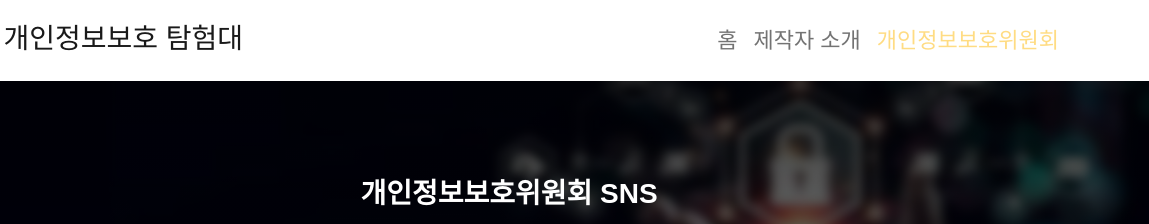
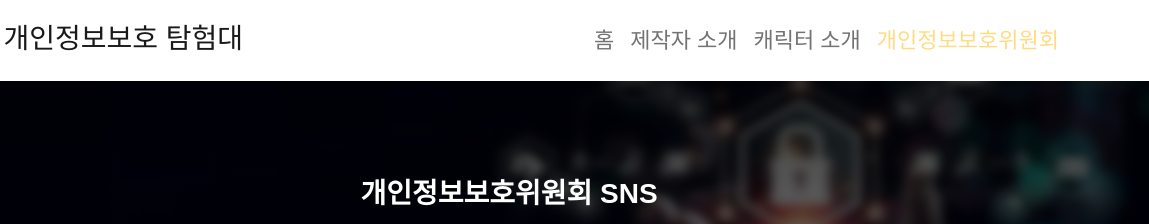
Before and after one commit to lcl1380/pipc_team, a plain HTML site: page cardnews.html in a window 1280 px wide. Shown: the top 224 px of the page, 131-1280 px from the left. Drawn offline with nearby package versions, Linux system fonts and the light colour scheme; a web font is replaced by a local one.

Commit message:
Update cardnews.html

```diff
--- a/cardnews.html
+++ b/cardnews.html
@@ -38,6 +38,7 @@
                 <ul class="navbar-nav ms-auto my-2">
                     <li class="font-modu nav-item"><a class="nav-link" href="index.html">홈</a></li>
                     <li class="font-modu nav-item"><a class="nav-link" href="about.html">제작자 소개</a></li>
+                    <li class="font-modu nav-item"><a class="nav-link" href="about_character.html">캐릭터 소개</a></li>
                     <li class="font-modu nav-item"><a class="nav-link" href="cardnews.html"
                             style="color: #ffdc83;">개인정보보호위원회</a></li>
                 </ul>
```
